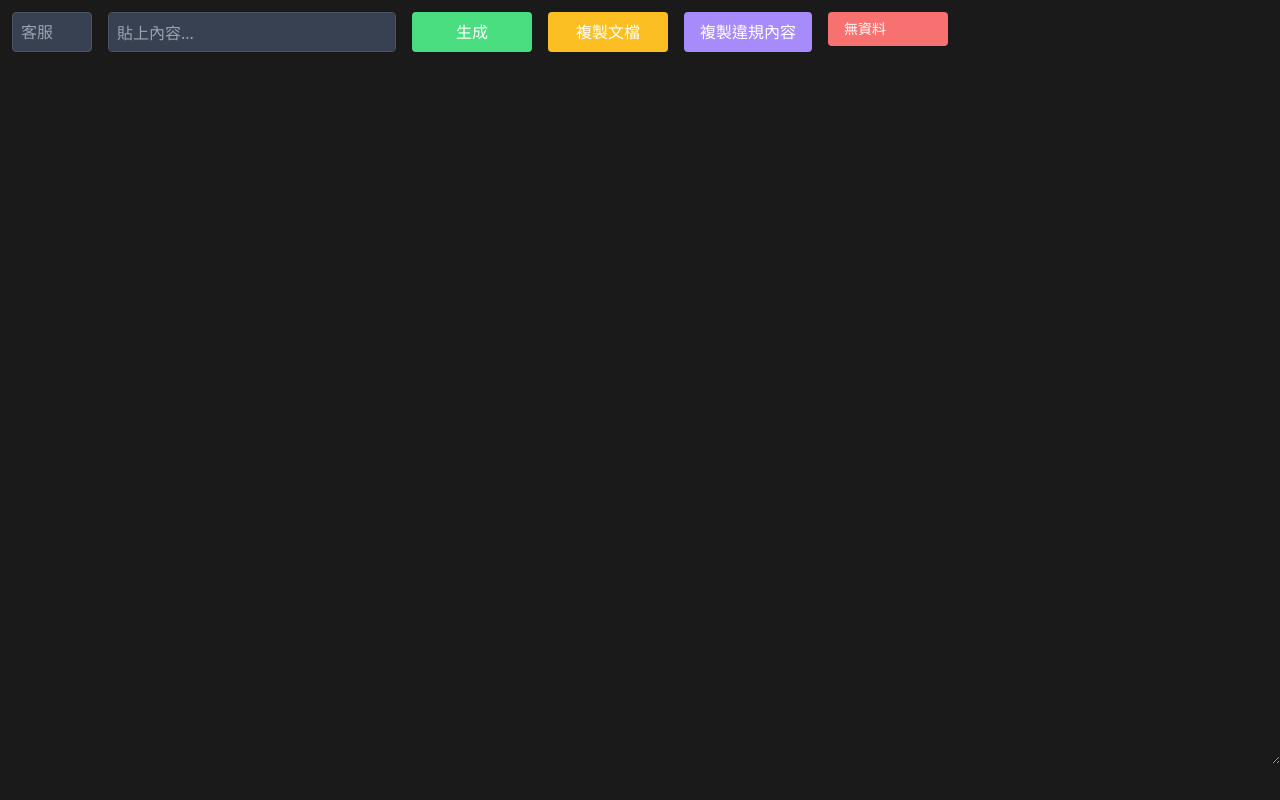
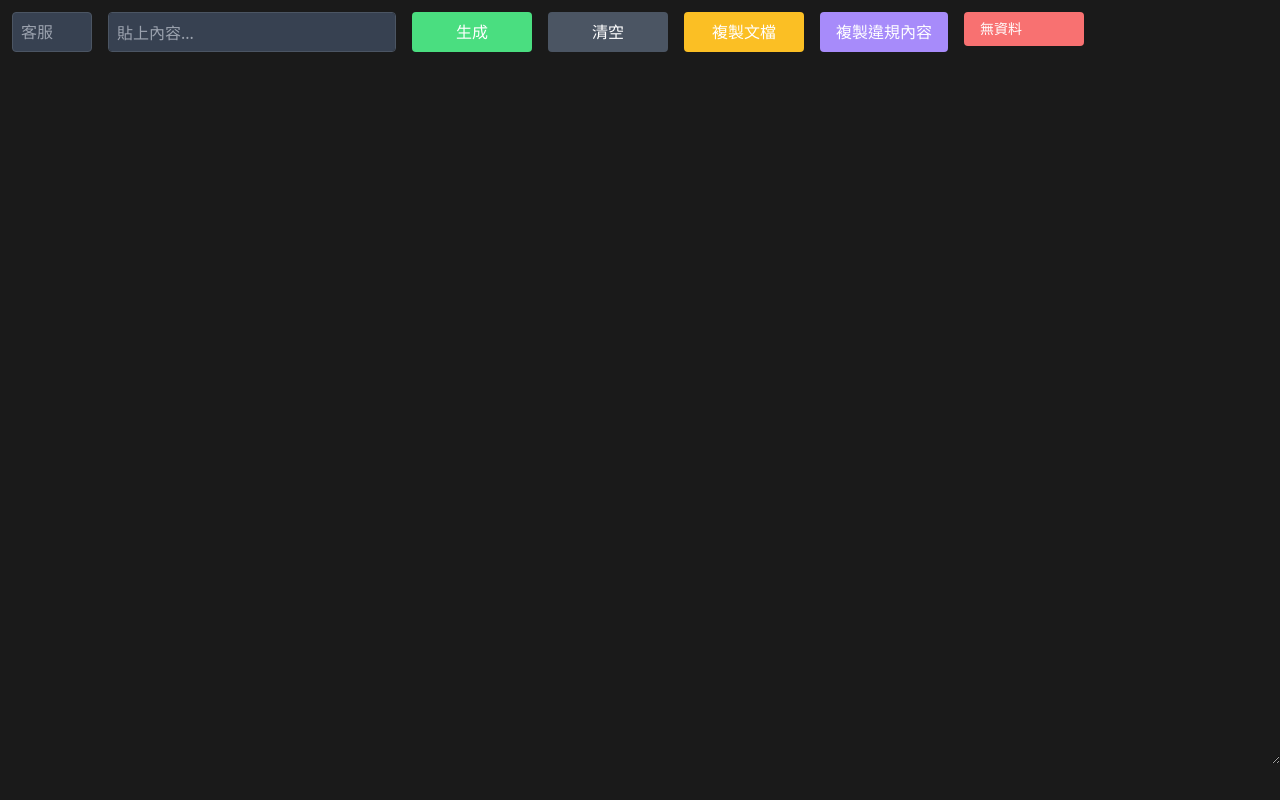
Before and after one commit to privatejoeyao/Customer-Service-Quality-detector, a plain HTML site: page index.html in a window 1280 px wide. Both pictures are taken after a click on the button "上傳文件". Drawn offline with nearby package versions, Linux system fonts and the light colour scheme.

Commit message:
Update index.html

```diff
--- a/index.html
+++ b/index.html
@@ -29,6 +29,7 @@
       <input id="agentNameInput" type="text" placeholder="客服" class="h-10 px-2 py-2 w-20 rounded bg-gray-700 text-white placeholder-gray-400 border border-gray-600">
       <textarea id="copyInput" placeholder="貼上內容..." class="h-10 w-72 p-2 rounded bg-gray-700 text-white placeholder-gray-400 border border-gray-600 resize-none"></textarea>
       <button onclick="generateCombinedOutput()" class="h-10 min-w-[120px] px-4 py-2 rounded" style="background-color:#4ade80;">生成</button>
+      <button onclick="clearAll()" class="h-10 min-w-[120px] px-4 py-2 rounded bg-gray-600 hover:bg-gray-700">清空</button>
       <button onclick="copyText('formattedOutput')" class="h-10 min-w-[120px] px-4 py-2 rounded" style="background-color:#fbbf24;">複製文檔</button>
       <button onclick="copyText('violationOutput')" class="h-10 min-w-[120px] px-4 py-2 rounded" style="background-color:#a78bfa;">複製違規內容</button>
       <div class="ml-auto">
@@ -60,6 +61,17 @@
     function copyText(id) {
       const text = document.getElementById(id).value;
       navigator.clipboard.writeText(text).then(() => alert("已複製"));
+    }
+
+    function clearAll() {
+      document.getElementById("agentNameInput").value = "";
+      document.getElementById("copyInput").value = "";
+      document.getElementById("formattedOutput").value = "";
+      document.getElementById("violationOutput").value = "";
+      const titleButton = document.getElementById("violationTitle");
+      titleButton.textContent = "無資料";
+      titleButton.style.fontSize = "1rem";
+      document.getElementById("violationDetail").classList.add("hidden");
     }
 
     function formatTime(t) {
@@ -180,9 +192,8 @@
         const titleButton = document.getElementById("violationTitle");
         titleButton.textContent = violations.join("\n");
 
-        // 根據行數縮放字體
         const lineCount = violations.length;
-        const baseFontSize = 1.0; // rem
+        const baseFontSize = 1.0;
         const newFontSize = Math.max(0.7, baseFontSize - (lineCount - 1) * 0.07);
         titleButton.style.fontSize = `${newFontSize}rem`;
 
```
